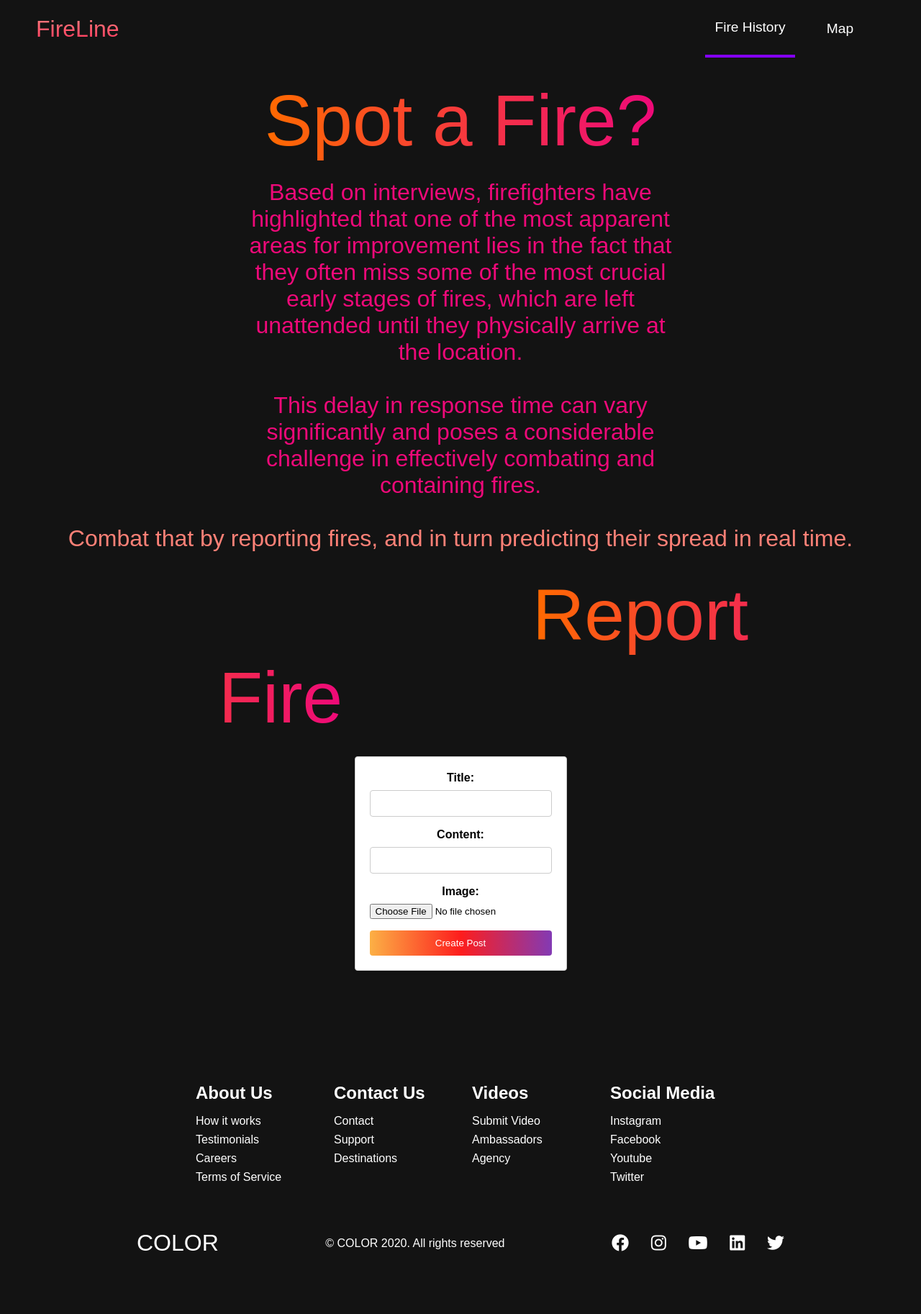
After one commit to krizh-p/Fireline, a Django app: page /map/live in a window 1280 px wide. The commit adds this page. Shown: the whole page at 72% size. Run offline with Django 4.2, Linux system fonts and the light colour scheme; some libraries are stand-ins or nearby versions.

Commit message:
fixed styling in map

```diff
--- a/fireline/map/static/map/styles.css
+++ b/fireline/map/static/map/styles.css
@@ -214,11 +214,12 @@
 }
 
 .hero__container {
+  background-color: #131313;
   display: flex;
   flex-direction: column;
   justify-content: center;
   align-items: center;
-  max-width: 1200px;
+  max-width: 100vw;
   margin: 0 auto;
   height: 90%;
   text-align: center;
@@ -728,3 +729,59 @@
     width: 100%;
   }
 }
+
+
+/* Style form and form inputs */
+form {
+  display: flex;
+  flex-direction: column;
+  max-width: 400px;
+  margin: 0 auto;
+  padding: 20px;
+  background-color: #fff;
+  border: 1px solid #ccc;
+  border-radius: 4px;
+  box-shadow: 0 2px 4px rgba(0, 0, 0, 0.1);
+}
+
+label {
+  margin-bottom: 8px;
+  font-weight: bold;
+}
+
+input[type="text"],
+input[type="password"],
+textarea {
+  margin-bottom: 16px;
+  padding: 10px;
+  border: 1px solid #ccc;
+  border-radius: 4px;
+}
+
+input[type="file"] {
+  margin-bottom: 16px;
+}
+
+button {
+  padding: 10px 20px;
+  background-color: #833ab4;
+  background-image: linear-gradient(to right, #fcb045, #fd1d1d, #833ab4);
+  color: #fff;
+  border: none;
+  border-radius: 4px;
+  cursor: pointer;
+  transition: background-color 0.3s ease;
+}
+
+button:hover {
+  background-color: #9518fc;
+}
+
+/* Center the form vertically and horizontally */
+.form-container {
+  display: flex;
+  justify-content: center;
+  align-items: center;
+  min-height: 100vh;
+  background: #131313;
+}
--- a/fireline/map/templates/map/index.html
+++ b/fireline/map/templates/map/index.html
@@ -10,7 +10,7 @@
 {% endblock %}
 
 {% block content %}
-    <div class="hero__container" style="background-color: #131313;">
+    <div class="footer__container" style="background-color: #131313;">
         <div class="hero__heading">
             <span>Fire History</span>
             <!-- Fire History -->
@@ -75,5 +75,3 @@
 
 </script>
 {% endblock %}
-
-</html>
--- /dev/null
+++ b/fireline/map/templates/map/live.html
@@ -0,0 +1,55 @@
+{% extends 'map/layout.html' %}
+{% load static %}
+
+
+{% block header %}
+<link rel="stylesheet" href="https://unpkg.com/leaflet@1.9.4/dist/leaflet.css"
+    integrity="sha256-p4NxAoJBhIIN+hmNHrzRCf9tD/miZyoHS5obTRR9BMY=" crossorigin="" />
+<script src="https://unpkg.com/leaflet@1.9.4/dist/leaflet.js"
+    integrity="sha256-20nQCchB9co0qIjJZRGuk2/Z9VM+kNiyxNV1lvTlZBo=" crossorigin=""></script>
+{% endblock %}
+
+<!-- Inside head -->
+{% block content %}
+
+<!-- Info text -->
+<div class="hero__container" style="background-color: #131313; max-width: 100vw;">
+    <div class="hero__heading">
+        <span>Spot a Fire?</span>
+    </div>
+    <p class="hero__description" style="max-width: 50%; color: #ee0979; font-size: 2em;">
+        Based on interviews, firefighters have highlighted that one of the most
+        apparent areas for improvement lies in the fact that they often miss some
+        of the most crucial early stages of fires, which are left unattended until
+        they physically arrive at the location.
+
+        <br>
+        <br>
+
+        This delay in response time can vary
+        significantly and poses a considerable challenge in effectively combating and containing fires.
+
+        <br>
+        <br>
+
+    <p style="color: #ff8177; font-size: 2em;">
+        Combat that by reporting fires, and in turn predicting their spread in real time.
+    </p>
+    </p>
+
+
+    <div class="hero__container" style="background-color: #131313; max-width: 100vw;">
+        <div class="hero__heading">
+            <span style="margin: 5em;">Report Fire</span>
+        </div>
+        <form action="{% url 'map:new' %}" method="post">
+            {% csrf_token %}
+
+            {{form}}
+
+            <button type="submit">Create Post</button>
+        </form>
+    </div>
+</div>
+
+{% endblock %}
--- a/fireline/map/urls.py
+++ b/fireline/map/urls.py
@@ -4,5 +4,7 @@ from . import views
 app_name = "map"
 
 urlpatterns = [
-    path("", views.index, name="index")
+    path("", views.index, name="index"),
+    path("live", views.live, name="live"),
+    path("test", views.new, name="new")
 ]
--- a/fireline/map/views.py
+++ b/fireline/map/views.py
@@ -1,8 +1,23 @@
+from django import forms
 from django.shortcuts import render
 from . import data
+
+class NewTaskForm(forms.Form):
+    title = forms.CharField(label="Title")
+    content = forms.CharField(label="Content")
+    image = forms.ImageField(label="Image", required=True)
+
 
 # Create your views here.
 def index(request):
     fireList = data.map_data()
     context = {'fireList':fireList}
     return render(request, "map/index.html", context)
+
+def live(request):
+    return render(request, "map/live.html", {
+        "form" : NewTaskForm()
+    })
+
+def new(request):
+    return "Test"
```
